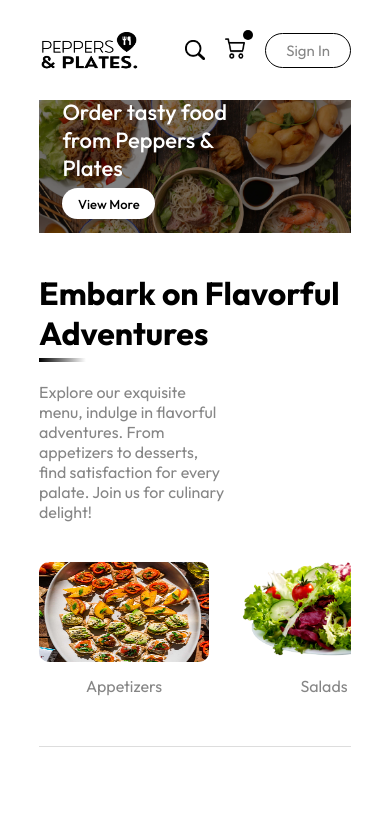
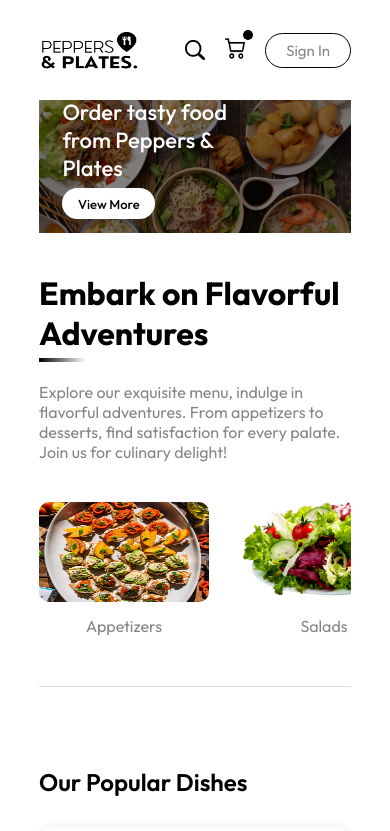
Before and after one commit to Rizz-33/Peppers-and-Plates, a React (Vite) app in the folder frontend/: page / in a window 390 px wide. Shown: the top 831 px of the page. Built offline with nearby package versions, Linux system fonts and the light colour scheme.

Commit message:
refactor: Responsive exploremenu

```diff
--- a/frontend/src/components/exploreMenu/ExploreMenu.css
+++ b/frontend/src/components/exploreMenu/ExploreMenu.css
@@ -59,3 +59,9 @@
 .explore-menu-list-item .active-name {
     color: black;
 }
+
+@media (max-width:1050px) {
+    .explore-menu-text{
+        max-width: 100%;
+    }
+}
```
